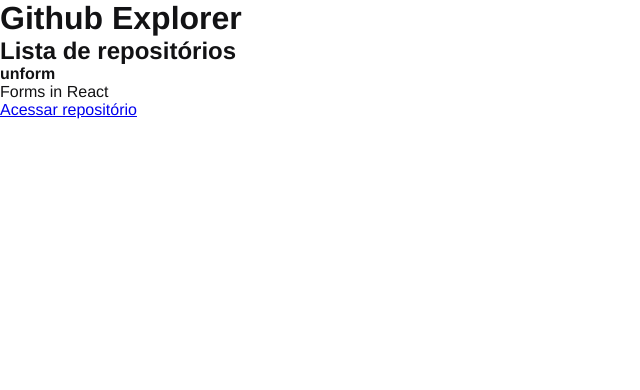
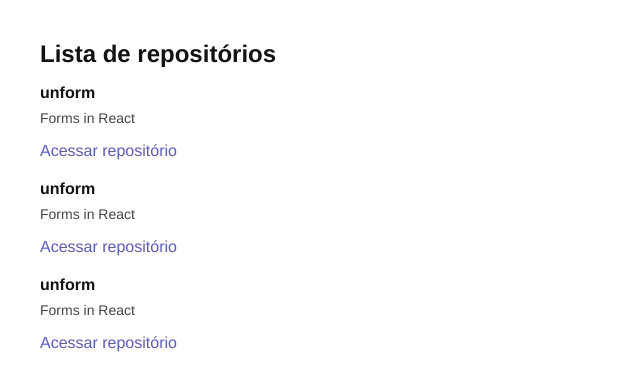
Before and after one commit to arilsonsouza/rocketseat-ignite-react, a React app in the folder 01-github-explorer/: page / in a window 1280 px wide. Shown: the top 390 px of the page, without its empty margins (0-640 px from the left). Built offline with nearby package versions, Linux system fonts and the light colour scheme; the HTML template or start-up script is replaced by a standard one.

Commit message:
Add some styles

```diff
--- a/01-github-explorer/src/App.jsx
+++ b/01-github-explorer/src/App.jsx
@@ -6,9 +6,6 @@
 
 export function App() {
   return (
-    <div>
-      <h1>Github Explorer</h1>
-      <RepositoryList />
-    </div>
+    <RepositoryList />
   );
 }
--- a/01-github-explorer/src/components/RepositoryList.jsx
+++ b/01-github-explorer/src/components/RepositoryList.jsx
@@ -1,4 +1,6 @@
 import { RepositoryItem } from './RepositoryItem';
+
+import '../styles/repositories.scss';
 
 const repository = {
   name: 'unform',
@@ -11,6 +13,8 @@
       <h1>Lista de repositórios</h1>
       <ul>
         <RepositoryItem repository={repository} />
+        <RepositoryItem repository={repository} />
+        <RepositoryItem repository={repository} />
       </ul>
     </section>
   );
--- /dev/null
+++ b/01-github-explorer/src/styles/repositories.scss
@@ -0,0 +1,30 @@
+section.repository-list {
+  margin: 40px;
+
+  h1 {
+    margin-bottom: 16px;
+  }
+
+  ul {
+    list-style: none;
+
+    li {
+      & + li {
+        margin-top: 20px;
+      }
+
+      p {
+        font-size: 14px;
+        color: #444;
+        margin-top: 8px;
+      }
+
+      a {
+        display: inline-block;
+        margin-top: 16px;
+        text-decoration: none;
+        color: #5757E6;
+      }
+    }
+  }
+}
```
